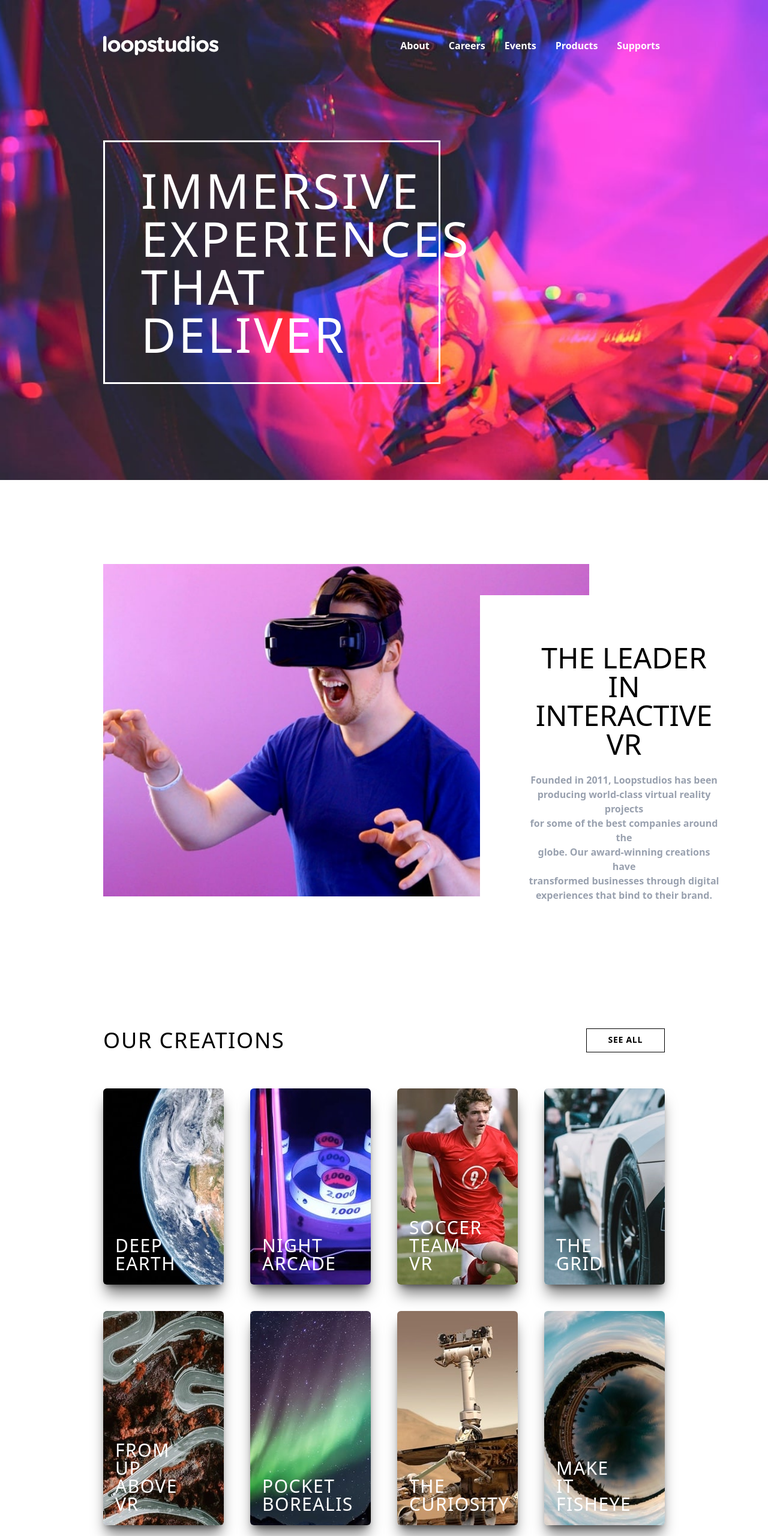
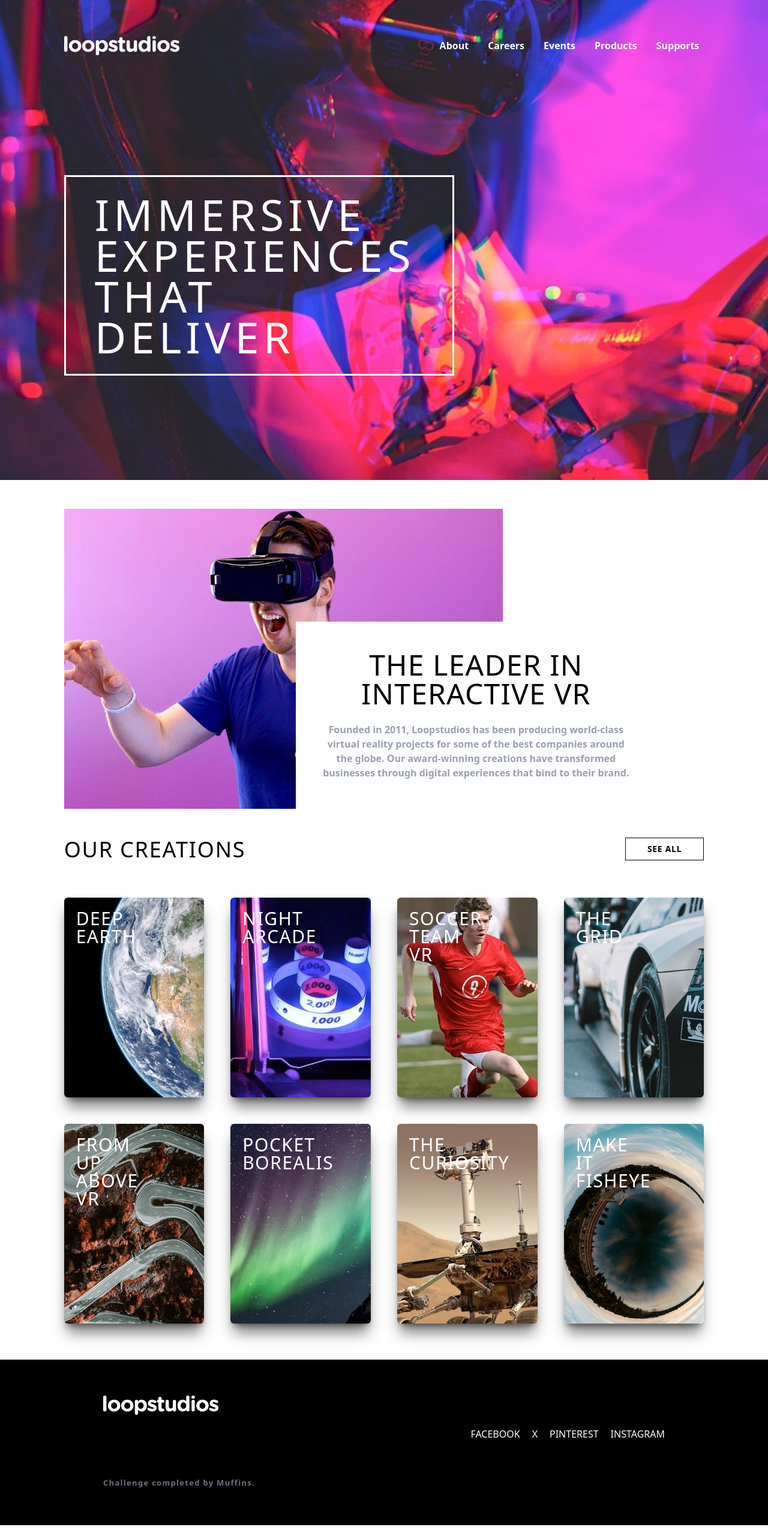
Before and after one commit to PopoolaHakeem/studio, a plain HTML site: page index.html in a window 1280 px wide. Shown: the top 2560 px of the page at 60% size. Drawn offline with nearby package versions, Linux system fonts and the light colour scheme.

Commit message:
updated index

```diff
--- a/index.html
+++ b/index.html
@@ -1,10 +1,12 @@
 <!DOCTYPE html>
 <html lang="en">
+
 <head>
     <meta charset="UTF-8">
     <meta name="viewport" content="width=device-width, initial-scale=1.0">
     <title>loop-studio-site</title>
     <script src="https://cdn.jsdelivr.net/npm/@tailwindcss/browser@4"></script>
+    <script src="npm install --save-dev @iconify/tailwind4"></script>
 
 
     <!-- <style>
@@ -16,46 +18,81 @@
 
 </head>
 
-<body class="font-[family:josefin sans, sans-serif]">
+<body class="font-[family:josefin sans, sans-serif] ">
 
-<div>
+    <div class="">
 
-    <div class="w-full h-[100vh] bg-[url(/images/image-hero.jpg)] flex bg-cover bg-center bg-no-repeat flex-col px-43 justify-between items-start py-15 pb-40">
+        <!-- mobile nav -->
+        <nav class=" hidden ">
+            <ul class="  flex flex-col text-white bg-black w-full  ">
+                <li>About</li>
+                <li>Careers</li>
+                <li>Events</li>
+                <li>Products</li>
+                <li>Supports</li>
+            </ul>
+        </nav>
 
-        <div class="w-full  flex justify-between items-center">
+
+        <!-- first container -->
+        <div
+            class=" flex md:items-center lg:items-start  w-full h-[100vh] bg-[url(/images/mobile/image-hero.jpg)] lg:bg-[url(/images/image-hero.jpg)] flex bg-cover bg-center bg-no-repeat flex-col  justify-between items-start py-15 pb-30">
+
+            <div class="w-full px-4 md:px-5 lg:px-0 lg:w-10/12 mx-auto space-y-50 ">
+                <!-- nav bar -->
+                <nav class=" block w-full flex  justify-between items-center  ">
                     <div>
                         <a href=""><img src="/images/logo.svg" alt=""></a>
                     </div>
-            <div>
-                <ul class="flex items-start text-[#fff] justify-evenly space-x-4 font-bold ">
-                    <li class="hover:border-b-3 hover:transition-all hover:animate-[pulse_0.9s_ease-in-out_1]"><a href="#" class="px-2">About</a></li>
-                    <li class="hover:border-b-3 hover:transition-all hover:animate-[pulse_0.9s_ease-in-out_1]"><a href="#" class="px-2">Careers</a></li>
-                    <li class="hover:border-b-3 hover:transition-all hover:animate-[pulse_0.9s_ease-in-out_1]"><a href="#" class="px-2">Events</a></li>
-                    <li class="hover:border-b-3 hover:transition-all hover:animate-[pulse_0.9s_ease-in-out_1]"><a href="#" class="px-2">Products</a></li>
-                    <li class="hover:border-b-3 hover:transition-all hover:animate-[pulse_0.9s_ease-in-out_1]"><a href="#" class="px-2">Supports</a></li>
+                    <div class="hidden lg:flex h-[100%] ">
+                        <ul class="flex items-start text-[#fff] justify-evenly space-x-4 font-bold">
+                            <li class="hover:border-b-3 hover:transition-all hover:animate-[pulse_0.9s_ease-in-out_1]">
+                                <a href="#" class="px-2">About</a></li>
+                            <li class="hover:border-b-3 hover:transition-all hover:animate-[pulse_0.9s_ease-in-out_1]">
+                                <a href="#" class="px-2">Careers</a></li>
+                            <li class="hover:border-b-3 hover:transition-all hover:animate-[pulse_0.9s_ease-in-out_1]">
+                                <a href="#" class="px-2">Events</a></li>
+                            <li class="hover:border-b-3 hover:transition-all hover:animate-[pulse_0.9s_ease-in-out_1]">
+                                <a href="#" class="px-2">Products</a></li>
+                            <li class="hover:border-b-3 hover:transition-all hover:animate-[pulse_0.9s_ease-in-out_1]">
+                                <a href="#" class="px-2">Supports</a></li>
                         </ul>
                     </div>
+                    <div class="block md:block lg:hidden ">
+                        <div class="text-white text-2xl h-full md:block lg:hidden cursor-pointer ">| |</div>
+                        <div class="text-white text-3xl h-full hidden cursor-pointer px-3 ">X</div>
                     </div>
 
-        <div class="border-3 w-[60%] flex flex-col justify-start uppercase text-[#fff] text-[5rem] font-light px-15 py-10 font-900 ">
-            <h1 class="leading-20 tracking-wider">
+                </nav>
+
+                <!-- immersive experience -->
+                <div
+                    class=" md:items-center w-full lg:w-[650px] border-3 uppercase text-[#fff]  font-light font-900 px-9 py-7 text-[3rem] md:text-[4rem] lg:text-[4.5rem] lg:px-12 ">
+                    <h1
+                        class=" leading-15 md:leading-16 lg:leading-17 tracking-wide lg:tracking-widest flex flex-col lg:block justify-start ">
                         <span>Immersive</span>
                         <span>experiences</span>
-                <span>that deliver</span>
+                        <span>that</span>
+                        <span>deliver</span>
                     </h1>
+                </div>
             </div>
 
         </div>
 
-    <div class="w-full bg-[#fff] text-center flex justify-start items-center px-43 py-35">
-        <div><img src="/images/image-interactive.jpg" alt="" width="810"></div>
+        <!-- second container -->
+        <div
+            class="w-full bg-[#fff] h-auto lg:flex md:items-center lg:items-start w-full px-4 md:px-5 lg:px-0 lg:w-10/12 mx-auto my-12 relative">
+            <div><img src="/images/image-interactive.jpg" alt="" width=""></div>
 
-        <div class="bg-[#fff] py-20 absolute max-w-[32.5rem] right-[0rem] bottom-[-49rem] p-[5rem] left-[50rem]">
-            <h1 class="uppercase text-5xl font-light pb-6">
+            <div
+                class="lg:w-[600px] bg-[#fff] text-center lg:flex lg:flex-col lg:absolute lg:bottom-0 lg:right-20 p-5 lg:px-10 lg:py-12">
+                <h1
+                    class="flex flex-col sm:block md:block lg:flex uppercase text-4xl lg:text-5xl font-light pb-6 tracking-wide">
                     <span>The leader in</span>
                     <span>interactive VR</span>
                 </h1>
-            <p class="flex flex-col items-center justify-center text-gray-400 font-semibold">
+                <p class=" block items- justify- text-gray-400 font-semibold">
                     <span>Founded in 2011, Loopstudios has been</span>
                     <span>producing world-class virtual reality projects</span>
                     <span>for some of the best companies around the</span>
@@ -66,30 +103,43 @@
             </div>
         </div>
 
-    <div class="w-full px-43 py-20">
 
-        <div class="flex justify-between">
-            <div class="uppercase text-4xl font-light tracking-wider">our creations</div>
-            <div class="uppercase text-sm bg-transparent font-semibold tracking-wider border-1 px-9 py-2 hover:bg-black hover:text-[#fff] hover:animate-[ping_1s_ease-in-out_1]">see all</div>
+        <!-- third container -->
+        <div class="w-full px-4 md:px-5 lg:px-0 lg:w-10/12 mx-auto">
+
+            <!-- link button -->
+            <div class="lg:flex lg:justify-between">
+                <div class="uppercase text-4xl text-center font-light tracking-wider">our creations</div>
+                <div class="hidden lg:block">
+                    <button
+                        class="uppercase text-sm bg-transparent font-semibold tracking-wider border-1 px-9 py-2 hover:bg-black hover:text-[#fff] hover:animate-[pulse_0.5s_ease-in-out_1] cursor-pointer">
+                        see all
+                    </button>
+                </div>
             </div>
 
-        <div class="bg-red-0 w-full h-[53rem] py-15 grid grid-cols-4  gap-11 grid">
+            <!-- The creation pictures goes here -->
+            <div
+                class="flex flex-col md:items-center w-full sm:w-10/12 md:w-8/12 mx-auto lg:w-full py-15 lg:grid lg:grid-cols-3 xl:grid-cols-4 gap-11">
 
-            <div class="flex justify-start items-end uppercase text-3xl text-[#fff] font-light tracking-wider py-5 leading-none bg-[url(images/image-deep-earth.jpg)] rounded-md shadow-xl/50 hover:animate-[pulse_1.4s_ease-in-out_infinite] hover:text-3xl hover:font-semibold " >
+                <div
+                    class="w-full h-[150px] lg:h-[333px] uppercase text-3xl text-[#fff] font-light tracking-wider py-5 leading-none bg-[url(images/mobile/image-deep-earth.jpg)] lg:bg-[url(images/image-deep-earth.jpg)] rounded-md shadow-xl/50 hover:animate-[pulse_1.4s_ease-in-out_infinite] hover:text-3xl hover:font-semibold cursor-pointer">
                     <h3 class="flex flex-col px-5 ">
                         <span>deep</span>
                         <span>earth</span>
                     </h3>
                 </div>
 
-            <div class="flex justify-start items-end uppercase text-3xl text-[#fff] font-light tracking-wider py-5 leading-none bg-[url(images/image-night-arcade.jpg)] rounded-md shadow-xl/50 hover:animate-[pulse_1.4s_ease-in-out_infinite] hover:text-3xl hover:font-semibold" >
+                <div
+                    class="w-full h-[150px] lg:h-[333px] uppercase text-3xl text-[#fff] font-light tracking-wider py-5 leading-none  bg-[url(images/mobile/image-night-arcade.jpg)] lg:bg-[url(images/image-night-arcade.jpg)] rounded-md shadow-xl/50 hover:animate-[pulse_1.4s_ease-in-out_infinite] hover:text-3xl hover:font-semibold cursor-pointer">
                     <h3 class="flex flex-col px-5 ">
                         <span>night</span>
                         <span>arcade</span>
                     </h3>
                 </div>
 
-            <div class="flex justify-start items-end uppercase text-3xl text-[#fff] font-light tracking-wider py-5 leading-none bg-[url(images/image-soccer-team.jpg)] rounded-md shadow-xl/50 hover:animate-[pulse_1.4s_ease-in-out_infinite] hover:text-3xl hover:font-semibold" >
+                <div
+                    class="w-full h-[150px] lg:h-[333px] uppercase text-3xl text-[#fff] font-light tracking-wider py-5 leading-none bg-[url(images/mobile/image-soccer-team.jpg)] lg:bg-[url(images/image-soccer-team.jpg)] rounded-md shadow-xl/50 hover:animate-[pulse_1.4s_ease-in-out_infinite] hover:text-3xl hover:font-semibold cursor-pointer">
                     <h3 class="flex flex-col px-5 ">
                         <span>soccer</span>
                         <span>team</span>
@@ -97,14 +147,16 @@
                     </h3>
                 </div>
 
-            <div class="flex justify-start items-end uppercase text-3xl text-[#fff] font-light tracking-wider py-5 leading-none bg-[url(images/image-grid.jpg)] rounded-md shadow-xl/50 hover:animate-[pulse_1.4s_ease-in-out_infinite] hover:text-3xl hover:font-semibold" >
+                <div
+                    class="w-full h-[150px] lg:h-[333px] uppercase text-3xl text-[#fff] font-light tracking-wider py-5 leading-none bg-[url(images/mobile/image-grid.jpg)] lg:bg-[url(images/image-grid.jpg)] rounded-md shadow-xl/50 hover:animate-[pulse_1.4s_ease-in-out_infinite] hover:text-3xl hover:font-semibold cursor-pointer">
                     <h3 class="flex flex-col px-5 ">
                         <span>the</span>
                         <span>grid</span>
                     </h3>
                 </div>
 
-            <div class="flex justify-start items-end uppercase text-3xl text-[#fff] font-light tracking-wider py-5 leading-none bg-[url(images/image-from-above.jpg)] rounded-md shadow-xl/50 hover:animate-[pulse_1.4s_ease-in-out_infinite] hover:text-3xl hover:font-semibold" >
+                <div
+                    class=" w-full h-[150px] lg:h-[333px] uppercase text-3xl text-[#fff] font-light tracking-wider py-5 leading-none bg-[url(images/mobile/image-from-above.jpg)] lg:bg-[url(images/image-from-above.jpg)] rounded-md shadow-xl/50 hover:animate-[pulse_1.4s_ease-in-out_infinite] hover:text-3xl hover:font-semibold cursor-pointer">
                     <h3 class="flex flex-col px-5 ">
                         <span>from</span>
                         <span>up</span>
@@ -113,21 +165,24 @@
                     </h3>
                 </div>
 
-            <div class="flex justify-start items-end uppercase text-3xl text-[#fff] font-light tracking-wider py-5 leading-none bg-[url(images/image-pocket-borealis.jpg)] rounded-md shadow-xl/50 hover:animate-[pulse_1.4s_ease-in-out_infinite] hover:text-3xl hover:font-semibold" >
+                <div
+                    class="w-full h-[150px] lg:h-[333px] uppercase text-3xl text-[#fff] font-light tracking-wider py-5 leading-none bg-[url(images/mobile/image-pocket-borealis.jpg)] lg:bg-[url(images/image-pocket-borealis.jpg)] rounded-md shadow-xl/50 hover:animate-[pulse_1.4s_ease-in-out_infinite] hover:text-3xl hover:font-semibold cursor-pointer">
                     <h3 class="flex flex-col px-5 ">
                         <span>pocket</span>
                         <span>borealis</span>
                     </h3>
                 </div>
 
-            <div class="flex justify-start items-end uppercase text-3xl text-[#fff] font-light tracking-wider py-5 leading-none bg-[url(images/image-curiosity.jpg)] rounded-md shadow-xl/50 hover:animate-[pulse_1.4s_ease-in-out_infinite] hover:text-3xl hover:font-semibold" >
+                <div
+                    class="w-full h-[150px] lg:h-[333px] uppercase text-3xl text-[#fff] font-light tracking-wider py-5 leading-none bg-[url(images/mobile/image-curiosity.jpg)] lg:bg-[url(images/image-curiosity.jpg)] rounded-md shadow-xl/50 hover:animate-[pulse_1.4s_ease-in-out_infinite] hover:text-3xl hover:font-semibold cursor-pointer">
                     <h3 class="flex flex-col px-5 ">
                         <span>the</span>
                         <span>curiosity</span>
                     </h3>
                 </div>
 
-            <div class="flex justify-start items-end uppercase text-3xl text-[#fff] font-light tracking-wider py-5 leading-none bg-[url(images/image-fisheye.jpg)] rounded-md shadow-xl/50 hover:animate-[pulse_1.4s_ease-in-out_infinite] hover:text-3xl hover:font-semibold" >
+                <div
+                    class="w-full h-[150px] lg:h-[333px] uppercase text-3xl text-[#fff] font-light tracking-wider py-5 leading-none bg-[url(images/mobile/image-fisheye.jpg)]  lg:bg-[url(images/image-fisheye.jpg)] rounded-md shadow-xl/50 hover:animate-[pulse_1.4s_ease-in-out_infinite] hover:text-3xl hover:font-semibold cursor-pointer">
                     <h3 class="flex flex-col px-5 ">
                         <span>make</span>
                         <span>it</span>
@@ -137,46 +192,75 @@
 
             </div>
 
+            <!-- See-All button -->
+            <div class="  lg:hidden text-center pb-10">
+                <button
+                    class="uppercase text-sm bg-transparent font-semibold tracking-wider border-1 px-9 py-2 hover:bg-black hover:text-[#fff] hover:animate-[pulse_0.5s_ease-in-out_1] cursor-pointer">
+                    see all
+                </button>
             </div>
-
-    <div class="w-full px-43 py-15 bg-black">
-
-        <div class="flex justify-start"><img src="/images/logo.svg" alt=""> </div>
-
-        <div class="py-5 text-[#fff]">
-            <ul class="flex justify-end space-x-5 ">
-               <a href="#"><li>FACEBOOK</li></a>
-                <a href="#"><li>X</li></a>
-                <a href="#"><li>PINTEREST</li></a>
-                <a href="#"><li>INSTAGRAM</li></a>
-            </ul>
-        </div>
-        <div class="flex justify-between items-center py-5 text-[#fff] font-semibold">
-           <div >
-            <ul class="flex justify-between space-x-5">
-                <li>About</li>
-                <li>Careers</li>
-                <li>Events</li>
-                <li>Products</li>
-                <li>Supports</li>
-            </ul>
-           </div>
-
-           <div>
-            <h3 class="text-gray-400 ">© 2021 Loopstudios. All rights reserved.</h3>
-           </div>
-        </div>
-
-
 
         </div>
 
 
 
+        <!-- footer -->
+        <footer>
+            <div class="w-full px-43 py-15 bg-black ">
+
+                <div class="flex justify-start">
+                    <img src="/images/logo.svg" alt="">
+                </div>
+
+                <div class="py-5 text-[#fff]">
+                    <ul class="flex justify-end space-x-5 ">
+                        <a href="#">
+                            <li>FACEBOOK</li>
+                        </a>
+                        <a href="#">
+                            <li>X</li>
+                        </a>
+                        <a href="#">
+                            <li>PINTEREST</li>
+                        </a>
+                        <a href="#">
+                            <li>INSTAGRAM</li>
+                        </a>
+                    </ul>
+                </div>
+
+                <div class="hidden flex justify-between items-center py-5 text-[#fff] font-semibold">
+                    <div>
+                        <ul class="flex justify-between space-x-5">
+                            <li><a href="#">About</a></li>
+                            <li><a href="#">Careers</a></li>
+                            <li><a href="#">Events</a></li>
+                            <li><a href="#">Products</a></li>
+                            <li><a href="#">Supports</a></li>
+                        </ul>
+                    </div>
+
+                    <div>
+                        <h3 class="text-gray-400 text-lg">© 2021 Loopstudios. All rights reserved.</h3>
+                    </div>
+                </div>
+
+                <div class="text-gray-500 text-cent pt-10 text-[13px] tracking-widest font-semibold">
+                    <p>
+                        Challenge completed by
+                        <button class="cursor-pointer">
+                            Muffins
+                        </button>.
+                    </p>
+                </div>
+
+            </div>
+        </footer>
 
 
 
 
     </div>
 </body>
+
 </html>
```
Lines whose indentation alone changed are shown as unchanged.
